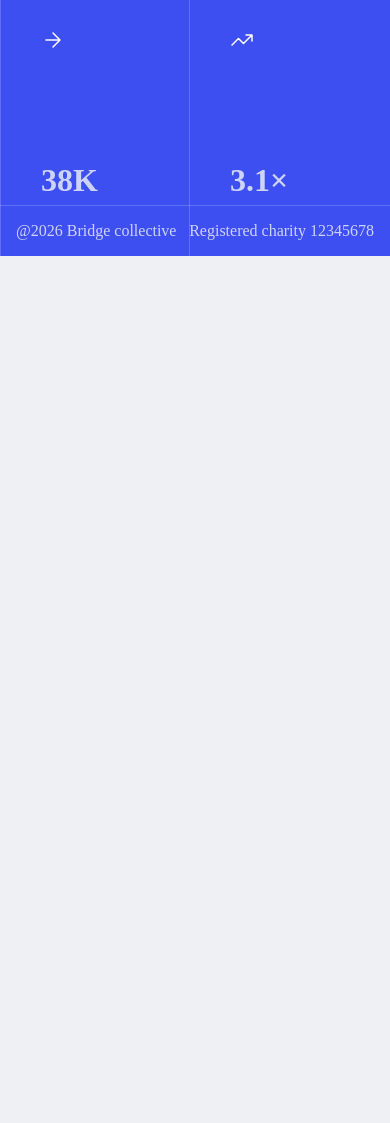
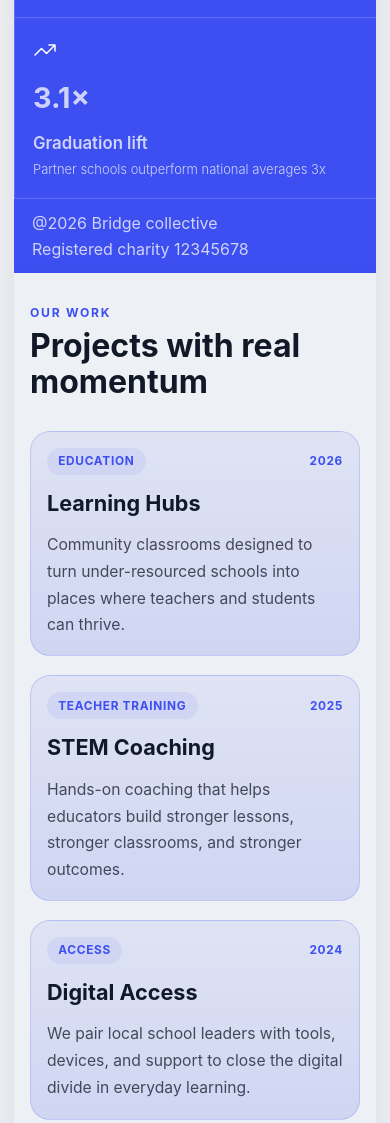
Before and after one commit to amrbordah221-lab/Hero-section-using-HTML-CSS-Grid-, a plain HTML site: page index.html in a window 390 px wide. Shown: the part 824-1947 px from the top of the page. Before the commit the page ends 1080 px from the top, so only its background shows below. Drawn offline with Linux system fonts and the light colour scheme.

Commit message:
Add project section with project cards and styling updates

```diff
--- a/Style.css
+++ b/Style.css
@@ -11,9 +11,12 @@
 
 body{
     display: flex;
+    flex-direction: column;
+    align-items: center;
     justify-content: center;
-    /* padding: 60px 20px; */
+    padding: 24px 16px;
     background-color: #eef0f4;
+    font-family: "Inter", "Segoe UI", sans-serif;
 }
 
 
@@ -47,6 +50,8 @@ body{
     flex-direction: column;
     overflow: hidden;
     background-color: var(--color-blue);
+    border-radius: 24px 24px 0 0;
+    box-shadow: 0 20px 40px rgba(16, 24, 40, 0.08);
 }
 
 /* Nav-bar */
@@ -208,6 +213,208 @@ cursor: pointer;
 
 }
 
+.projects-section {
+    max-width: 1300px;
+    width: 100%;
+    padding: 48px 26px 60px;
+    background: #edf0f4;
+    border-radius: 0 0 24px 24px;
+    box-shadow: 0 20px 40px rgba(16, 24, 40, 0.08);
+}
 
+.section-header {
+    display: flex;
+    flex-direction: column;
+    gap: 0.5rem;
+    margin-bottom: 2rem;
+}
 
-@media
+.section-kicker {
+    color: var(--color-blue);
+    text-transform: uppercase;
+    letter-spacing: 0.14em;
+    font-size: 0.76rem;
+    font-weight: 700;
+}
+
+.section-header h2 {
+    font-size: clamp(2rem, 2.8vw, 3rem);
+    color: #111827;
+    line-height: 1.1;
+}
+
+.projects-grid {
+    display: grid;
+    grid-template-columns: repeat(3, minmax(0, 1fr));
+    gap: 1.2rem;
+}
+
+.project-card {
+    background: linear-gradient(180deg, rgba(61, 79, 240, 0.08), rgba(61, 79, 240, 0.16));
+    border: 1px solid rgba(61, 79, 240, 0.18);
+    border-radius: 20px;
+    padding: 1.4rem 1.2rem;
+    display: flex;
+    flex-direction: column;
+    gap: 1rem;
+    min-height: 230px;
+    transition: transform 0.2s ease, box-shadow 0.2s ease;
+}
+
+.project-card:hover {
+    transform: translateY(-3px);
+    box-shadow: 0 10px 20px rgba(61, 79, 240, 0.08);
+}
+
+.project-meta {
+    display: flex;
+    align-items: center;
+    justify-content: space-between;
+    gap: 0.75rem;
+    color: var(--color-blue);
+    font-size: 0.74rem;
+    text-transform: uppercase;
+    letter-spacing: 0.06em;
+    font-weight: 700;
+}
+
+.project-tag {
+    display: inline-flex;
+    padding: 0.4rem 0.7rem;
+    border-radius: 999px;
+    background: rgba(61, 79, 240, 0.08);
+}
+
+.project-card h3 {
+    font-size: 1.7rem;
+    line-height: 1.2;
+    color: #111827;
+}
+
+.project-card p {
+    color: rgba(17, 24, 39, 0.75);
+    line-height: 1.7;
+    font-size: 0.98rem;
+}
+
+@media (max-width: 920px) {
+    body {
+        padding: 20px 14px;
+    }
+
+    .hero-card {
+        border-radius: 20px 20px 0 0;
+    }
+
+    .hero-main {
+        flex-direction: column;
+    }
+
+    .hero-content,
+    .hero-stats {
+        flex: 1 1 100%;
+    }
+
+    .hero-content {
+        padding: 46px 26px 32px;
+    }
+
+    .stats-list {
+        grid-template-columns: repeat(2, minmax(0, 1fr));
+    }
+
+    .stats {
+        min-height: 200px;
+        padding: 26px 22px;
+    }
+
+    .stat_label {
+        font-size: 1.2rem;
+    }
+
+    .stat_sub {
+        font-size: 0.9rem;
+    }
+
+    .projects-grid {
+        grid-template-columns: 1fr;
+    }
+}
+
+@media (max-width: 560px) {
+    .hero-nav {
+        padding: 14px 16px;
+    }
+
+    .nav-title {
+        font-size: 0.95rem;
+    }
+
+    .menu-icon {
+        font-size: 1.1rem;
+    }
+
+    .hero-content {
+        padding: 32px 18px 24px;
+        gap: 1rem;
+    }
+
+    .hero-content h1 {
+        font-size: clamp(2.1rem, 9vw, 2.8rem);
+    }
+
+    .hero-content p {
+        font-size: 0.98rem;
+        line-height: 1.6;
+    }
+
+    .stats-list {
+        grid-template-columns: 1fr;
+    }
+
+    .stats {
+        min-height: 180px;
+        padding: 20px 18px;
+        gap: 18px;
+    }
+
+    .stats-number {
+        font-size: 1.8rem;
+    }
+
+    .stat_label {
+        font-size: 1.05rem;
+    }
+
+    .stat_sub {
+        font-size: 0.81rem;
+    }
+
+    .footer-container {
+        flex-direction: column;
+        align-items: flex-start;
+        gap: 0.4rem;
+        padding: 14px 18px;
+    }
+
+    .projects-section {
+        padding: 32px 16px 40px;
+    }
+
+    .project-card {
+        min-height: 200px;
+        padding: 1rem;
+    }
+
+    .project-card h3 {
+        font-size: 1.35rem;
+    }
+}
+
+@media (prefers-reduced-motion: reduce) {
+    *, *::before, *::after {
+        scroll-behavior: auto !important;
+        transition: none !important;
+        animation: none !important;
+    }
+}
--- a/index.html
+++ b/index.html
@@ -103,12 +103,41 @@
 
 </footer>
 
+<section class="projects-section" aria-labelledby="projects-title">
+  <div class="section-header">
+    <p class="section-kicker">Our work</p>
+    <h2 id="projects-title">Projects with real momentum</h2>
+  </div>
 
+  <div class="projects-grid">
+    <article class="project-card">
+      <div class="project-meta">
+        <span class="project-tag">Education</span>
+        <span class="project-year">2026</span>
+      </div>
+      <h3>Learning Hubs</h3>
+      <p>Community classrooms designed to turn under-resourced schools into places where teachers and students can thrive.</p>
+    </article>
 
+    <article class="project-card">
+      <div class="project-meta">
+        <span class="project-tag">Teacher Training</span>
+        <span class="project-year">2025</span>
+      </div>
+      <h3>STEM Coaching</h3>
+      <p>Hands-on coaching that helps educators build stronger lessons, stronger classrooms, and stronger outcomes.</p>
+    </article>
 
-
-
-
+    <article class="project-card">
+      <div class="project-meta">
+        <span class="project-tag">Access</span>
+        <span class="project-year">2024</span>
+      </div>
+      <h3>Digital Access</h3>
+      <p>We pair local school leaders with tools, devices, and support to close the digital divide in everyday learning.</p>
+    </article>
+  </div>
+</section>
 
 
 </section>
```
